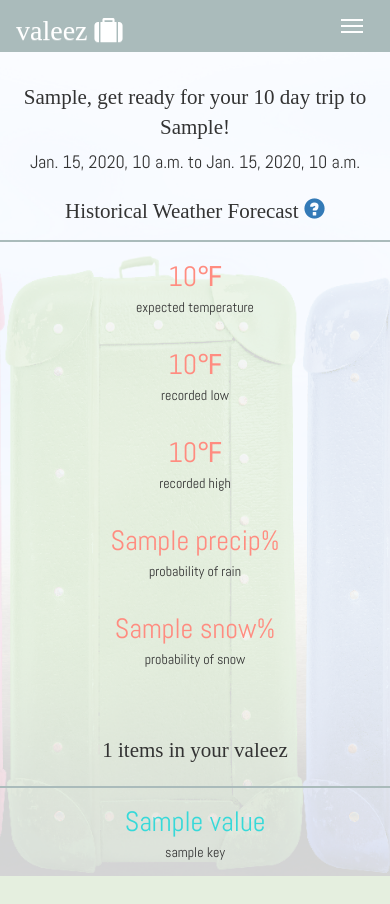
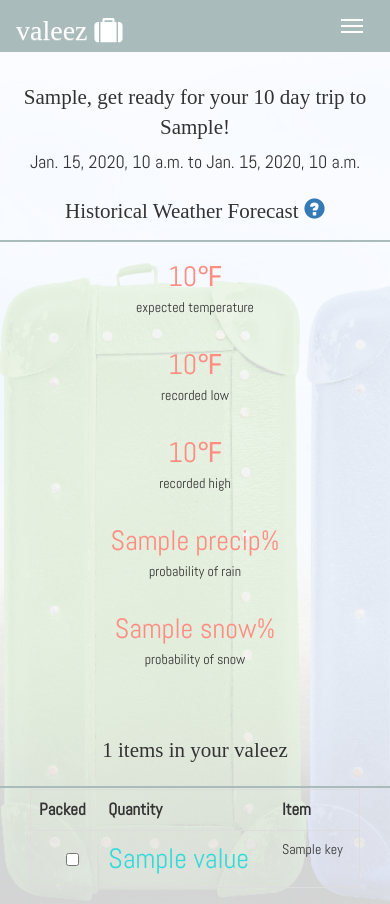
Before and after one commit to eleanorstrib/valeez-reboot-heroku, a Django app: template valeezapp/templates/valeezapp/show_valeez.html in a window 390 px wide. Before the commit the page ends 876 px from the top, so only its background shows below. Run offline with Django 3.2, Linux system fonts and the light colour scheme; the template is opened without the code that fills it: most values are stand-ins (such as "Sample title", 1, 10 or a date in 2020); some libraries are stand-ins or nearby versions; some web fonts are replaced.

Commit message:
added some styling, responsive table, basic checkbox to show_valeez css

```diff
--- a/valeezapp/static/styles/styles.css
+++ b/valeezapp/static/styles/styles.css
@@ -57,6 +57,7 @@ body {
 
 table, td, th {
 	padding: 10px;
+	vertical-align: 'middle';
 }
 
 thead {
@@ -148,6 +149,12 @@ input[type="submit"]:hover {
 	background-color:  #FF8C80 !important;
 }
 
+#packing-list {
+	font-size: 1em;
+	padding: 10px;
+	text-align: 'left';
+}
+
 .jumbotron {
 	position: relative;
     background: #000 url("../images/jumbotron_large.jpg") center center;
--- a/valeezapp/templates/valeezapp/show_valeez.html
+++ b/valeezapp/templates/valeezapp/show_valeez.html
@@ -45,7 +45,7 @@
 	<div class="row">
 		<div class="col-md-4"></div>
 		<div class="col-md-4">
-			<button type="button" class="btn-custom" data-toggle="modal" data-target="#dailyForecast">Daily Forecast</button>
+			<p><button type="button" class="btn-custom" data-toggle="modal" data-target="#dailyForecast">Daily Forecast</button></p>
 
 			<!-- Modal -->
 			<div id="dailyForecast" class="modal fade" role="dialog">
@@ -61,8 +61,8 @@
 					<div class="row">
 						<div class="col-md-1"></div>
 						<div class="col-md-2">
-							<img src="{{ value.icon }}"><br />
-							<span class="title-text">day {{ value.day_pretty }}</span>
+							<span class="title-text">day {{ value.day_pretty }}</span><br />
+							<img src="{{ value.icon }}">
 						</div>
 						<div class="col-md-2">
 							<span class="number">{{ value.high_temp_f }}&#8457</span><br />
@@ -94,6 +94,7 @@
 			</div>
 		</div>
 		<div class="col-md-4"></div>
+		</div>
 	</div>
 
 	{% else %}
@@ -131,20 +132,37 @@
 </div>
 
 <div class="container" align="center">
+
 	<div class="row title-row title-text">
 	{{ item_count }} items in your valeez
 	</div>
-
-	<div class="row">
-		{% for key, value in valeez.items %}
-			<div class="col-md-2">
-					<span class="number-blue">{{ value }}</span><br/>
-					<span class="number-title">{{ key }}</span>
-			</div>
-		{% endfor %}
+	<div class="col-md-3"></div>
+	<div class="col-md-6">
+	<div class="table-responsive">
+		<table class="table">
+			<thead>
+				<tr>
+					<td>Packed</td>
+					<td>Quantity</td>
+					<td>Item</td>
+				</tr>
+			</thead>
+			<tbody>
+				{% for key, value in valeez.items %}
+				<tr>
+					<td align="center"><div class="checkbox"><input type="checkbox" value=""></div></td>
+					<td><span class="number-blue">{{ value }}</span></td>
+					<td>{{ key }}</td>
+				</tr>
+				{% endfor %}
+			</tbody>
+		</table>
+	</div>
+	</div>
+	<div class="col-md-3"></div>
 	</div>
 </div>
-</div>
+
 <script>
 $(document).ready(function(){
     $('[data-toggle="tooltip"]').tooltip();
```
